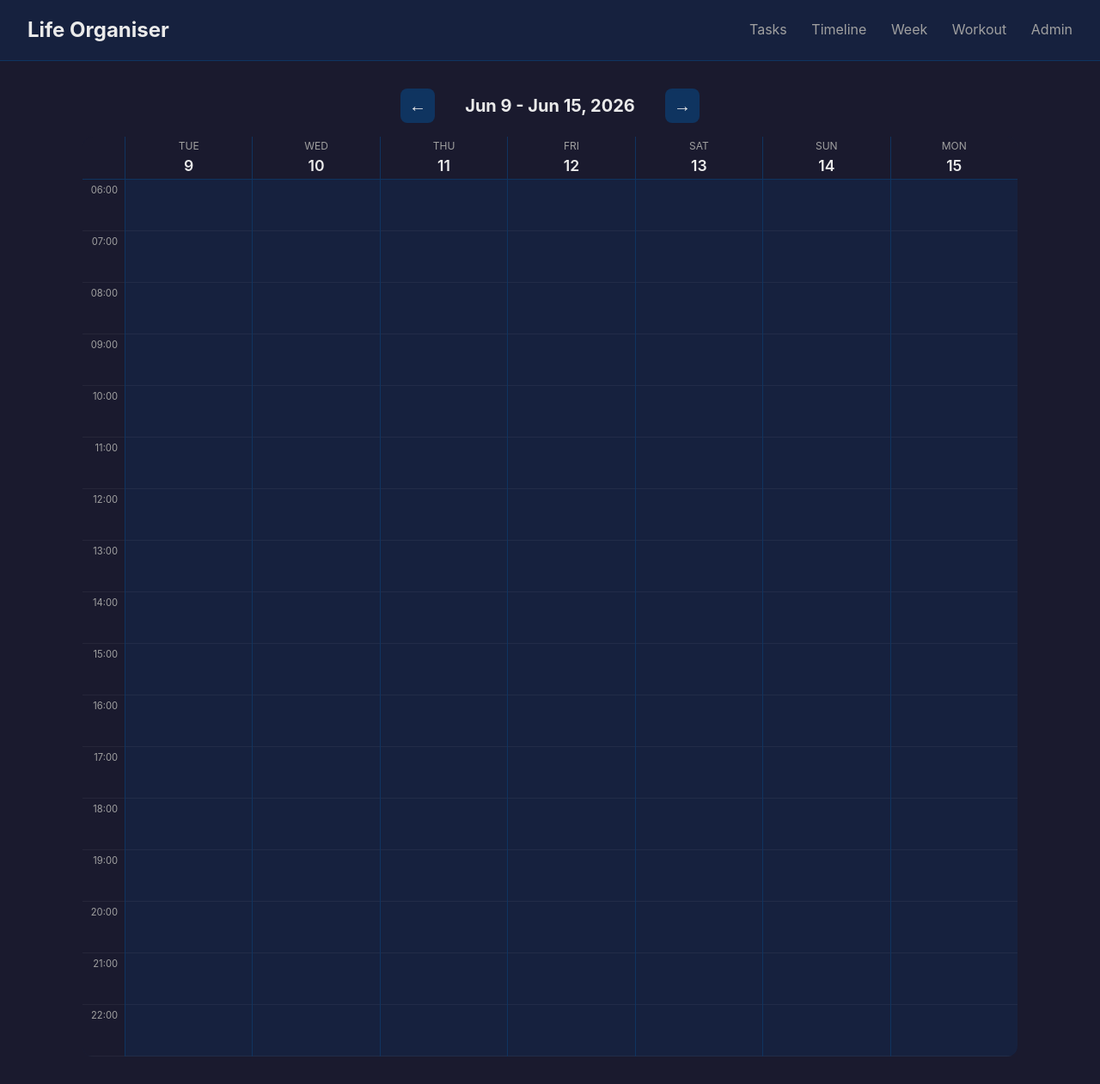
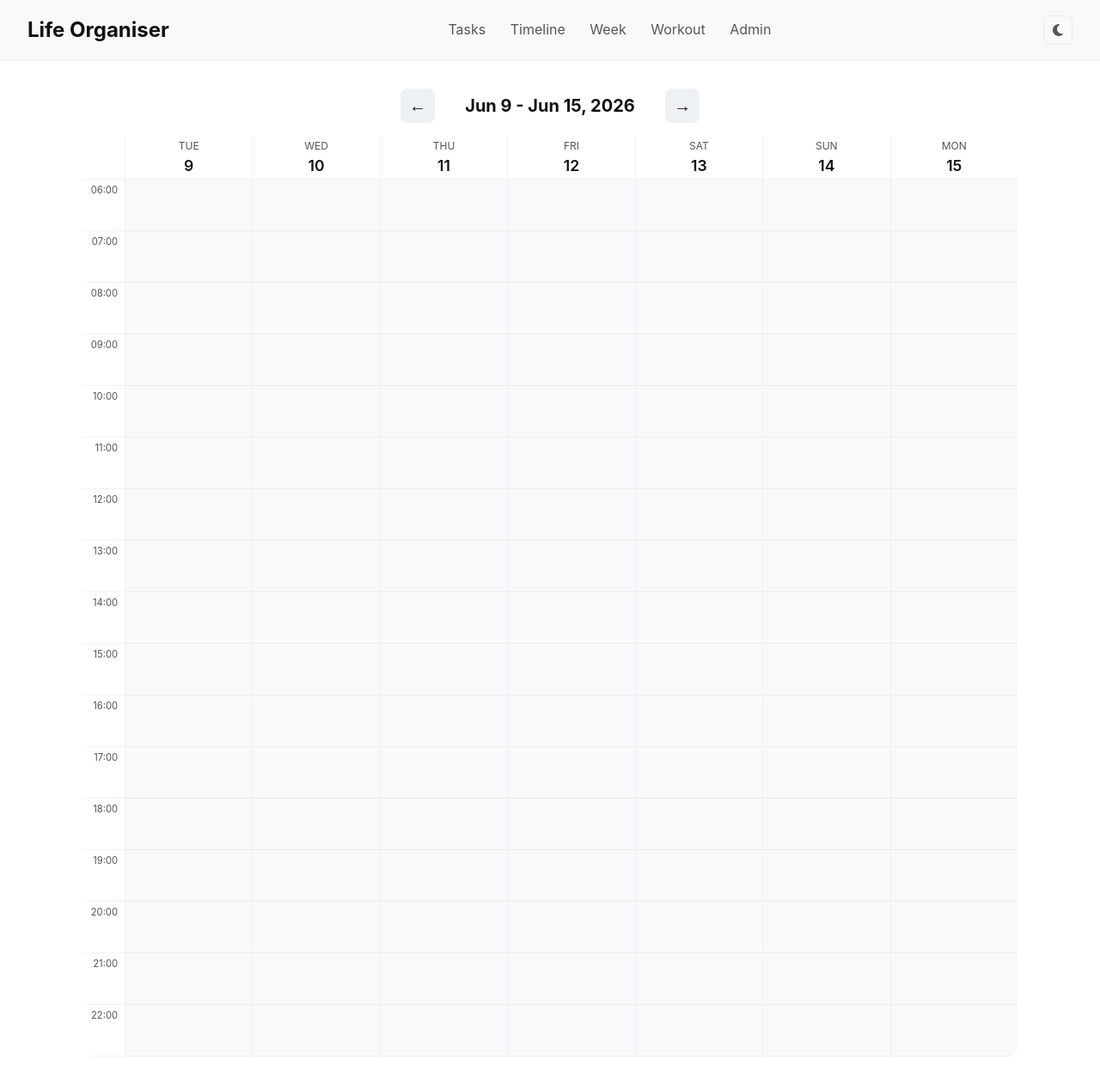
Before and after one commit to codebiscuits/organiser, a FastAPI app: page /tasks/week in a window 1280 px wide. Shown: the whole page at 86% size. Run offline with FastAPI, Linux system fonts and the light colour scheme; data that the repository does not hold is empty; some libraries are stand-ins or nearby versions.

Commit message:
Restyle app to chromatic-minimalism light theme with dark mode toggle
Replaces the dark navy/crimson theme with a stark white + mint green
palette based on gemini-style.css. Adds a persistent light/dark toggle
in the header; dark mode mirrors the light greyscale values inverted
with the same #2ee59d accent throughout.

```diff
--- a/app/static/css/style.css
+++ b/app/static/css/style.css
@@ -1,14 +1,70 @@
 :root {
-    --bg-primary: #1a1a2e;
-    --bg-secondary: #16213e;
-    --bg-card: #0f3460;
-    --text-primary: #eaeaea;
-    --text-secondary: #a0a0a0;
-    --accent: #e94560;
-    --success: #4ecca3;
-    --warning: #ffc107;
-    --danger: #e94560;
+    /* Chromatic minimalism — light: stark whites, ink-black text, single mint accent */
+    --bg-primary: #ffffff;
+    --bg-secondary: #f8f9fa;
+    --bg-card: #eef1f3;
+    --text-primary: #111111;
+    --text-secondary: #555555;
+    --text-on-accent: #0f3d26;
+    --accent: #2ee59d;
+    --accent-deep: #047857;
+    --success: #2ee59d;
+    --warning: #c9952c;
+    --danger: #e5484d;
+    --error: #e5484d;
+    --border: #eaeaea;
 }
+
+/* Dark theme — greyscale inverted, same mint accent */
+[data-theme="dark"] {
+    --bg-primary: #111214;
+    --bg-secondary: #1a1d1f;
+    --bg-card: #252a2d;
+    --text-primary: #eeeeee;
+    --text-secondary: #aaaaaa;
+    --text-on-accent: #0f3d26;
+    --accent: #2ee59d;
+    --accent-deep: #34d399;
+    --success: #2ee59d;
+    --warning: #e8a83e;
+    --danger: #f0524f;
+    --error: #f0524f;
+    --border: #2e3336;
+}
+
+/* Dark mode: tone down the mint glow on the current-task card */
+[data-theme="dark"] .task-card-focus {
+    box-shadow: 0 4px 16px rgba(46, 229, 157, 0.05);
+}
+
+/* Theme toggle button */
+.theme-toggle {
+    background: none;
+    border: 1px solid var(--border);
+    border-radius: 6px;
+    color: var(--text-secondary);
+    cursor: pointer;
+    font-size: 1rem;
+    width: 34px;
+    height: 34px;
+    display: flex;
+    align-items: center;
+    justify-content: center;
+    transition: color 0.2s, border-color 0.2s;
+    margin-left: 1rem;
+    flex-shrink: 0;
+}
+
+.theme-toggle:hover {
+    color: var(--accent-deep);
+    border-color: var(--accent-deep);
+}
+
+/* Show moon in light mode, sun in dark mode */
+.theme-toggle .icon-sun { display: none; }
+.theme-toggle .icon-moon { display: inline; }
+[data-theme="dark"] .theme-toggle .icon-sun { display: block; }
+[data-theme="dark"] .theme-toggle .icon-moon { display: none; }
 
 * {
     box-sizing: border-box;
@@ -915,8 +971,8 @@
         to bottom,
         transparent,
         transparent 59px,
-        rgba(255, 255, 255, 0.05) 59px,
-        rgba(255, 255, 255, 0.05) 60px
+        rgba(17, 17, 17, 0.04) 59px,
+        rgba(17, 17, 17, 0.04) 60px
     );
     pointer-events: none;
     z-index: 0;
@@ -1017,7 +1073,7 @@
     align-items: flex-start;
     justify-content: flex-end;
     padding: 0.25rem 0.5rem;
-    border-bottom: 1px solid rgba(255, 255, 255, 0.05);
+    border-bottom: 1px solid rgba(17, 17, 17, 0.05);
 }
 
 .week-time-label {
@@ -1031,13 +1087,13 @@
 
 .week-hour-slot {
     height: 60px;
-    border-bottom: 1px solid rgba(255, 255, 255, 0.05);
+    border-bottom: 1px solid rgba(17, 17, 17, 0.05);
     cursor: pointer;
     transition: background 0.1s;
 }
 
 .week-hour-slot:hover {
-    background: rgba(233, 69, 96, 0.1);
+    background: rgba(46, 229, 157, 0.12);
 }
 
 .week-task-card {
--- a/app/static/js/app.js
+++ b/app/static/js/app.js
@@ -1,3 +1,20 @@
+// Light/dark theme toggle
+document.addEventListener('DOMContentLoaded', () => {
+    const btn = document.getElementById('theme-toggle');
+    if (!btn) return;
+
+    btn.addEventListener('click', () => {
+        const dark = document.documentElement.getAttribute('data-theme') !== 'dark';
+        if (dark) {
+            document.documentElement.setAttribute('data-theme', 'dark');
+            localStorage.setItem('theme', 'dark');
+        } else {
+            document.documentElement.removeAttribute('data-theme');
+            localStorage.setItem('theme', 'light');
+        }
+    });
+});
+
 // Alpine.js countdown component for deadline tasks
 document.addEventListener('alpine:init', () => {
     Alpine.data('countdown', (deadline) => ({
--- a/app/templates/base.html
+++ b/app/templates/base.html
@@ -5,8 +5,14 @@
     <meta name="viewport" content="width=device-width, initial-scale=1.0">
     <title>{% block title %}Life Organiser{% endblock %}</title>
     <link rel="manifest" href="/static/manifest.json">
-    <meta name="theme-color" content="#1a1a2e">
+    <meta name="theme-color" content="#ffffff">
     <link rel="stylesheet" href="/static/css/style.css">
+    <script>
+        (function() {
+            var t = localStorage.getItem('theme');
+            if (t === 'dark') document.documentElement.setAttribute('data-theme', 'dark');
+        })();
+    </script>
     <link rel="stylesheet" href="https://cdnjs.cloudflare.com/ajax/libs/font-awesome/6.5.1/css/all.min.css" integrity="sha512-DTOQO9RWCH3ppGqcWaEA1BIZOC6xxalwEsw9c2QQeAIftl+Vegovlnee1c9QX4TctnWMn13TZye+giMm8e2LwA==" crossorigin="anonymous" referrerpolicy="no-referrer">
     <script src="https://unpkg.com/htmx.org@1.9.10"></script>
     <script defer src="https://unpkg.com/alpinejs@3.13.5/dist/cdn.min.js"></script>
@@ -21,6 +27,20 @@
             <a href="/workouts/today">Workout</a>
             <a href="/admin">Admin</a>
         </nav>
+        <button class="theme-toggle" id="theme-toggle" title="Toggle dark mode" aria-label="Toggle dark mode">
+            <i class="fa-solid fa-moon icon-moon"></i>
+            <svg class="icon-sun" xmlns="http://www.w3.org/2000/svg" width="15" height="15" viewBox="0 0 24 24" fill="none" stroke="currentColor" stroke-width="2" stroke-linecap="round" stroke-linejoin="round" aria-hidden="true">
+                <circle cx="12" cy="12" r="4"></circle>
+                <line x1="12" y1="2" x2="12" y2="6"></line>
+                <line x1="12" y1="18" x2="12" y2="22"></line>
+                <line x1="4.93" y1="4.93" x2="7.76" y2="7.76"></line>
+                <line x1="16.24" y1="16.24" x2="19.07" y2="19.07"></line>
+                <line x1="2" y1="12" x2="6" y2="12"></line>
+                <line x1="18" y1="12" x2="22" y2="12"></line>
+                <line x1="4.93" y1="19.07" x2="7.76" y2="16.24"></line>
+                <line x1="16.24" y1="7.76" x2="19.07" y2="4.93"></line>
+            </svg>
+        </button>
     </header>
 
     <main>
```
Also changed, not shown: other parts of app/static/css/style.css (+20 -20 lines), app/static/css/gemini-style.css (added, +199 -0 lines), app/static/manifest.json.
